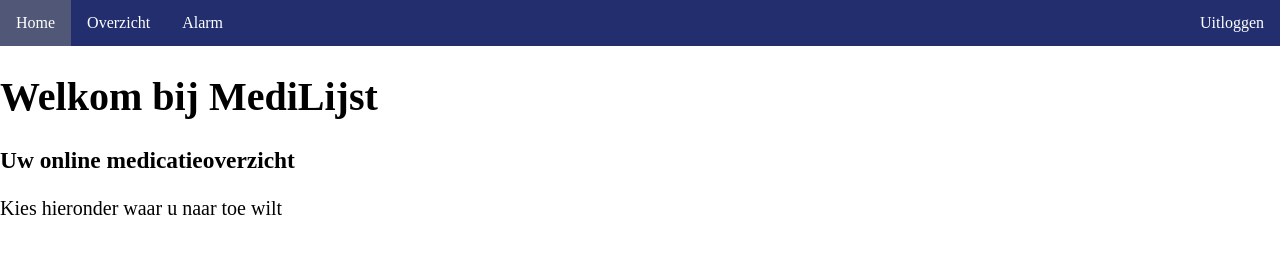
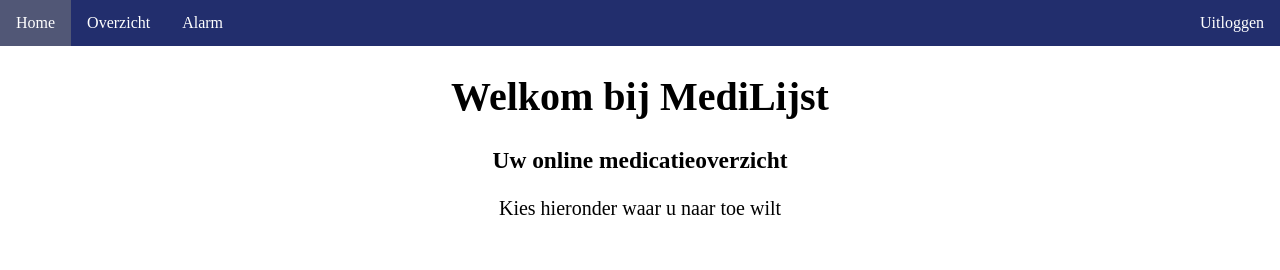
Before and after one commit to rosanvdl/MediLijst, a React (Vite) app: page / in a window 1280 px wide. Shown: the top 270 px of the page. Built offline with nearby package versions, Linux system fonts and the light colour scheme.

Commit message:
hoofdscherm ipv hoofdpagina in css

```diff
--- a/src/App.css
+++ b/src/App.css
@@ -28,7 +28,7 @@ script {
 .navbar a:hover {
   background-color: #515776;
 }
-.hoofdpagina-titel {
+.hoofdscherm-titel {
   text-align: center;
 }
 
```
